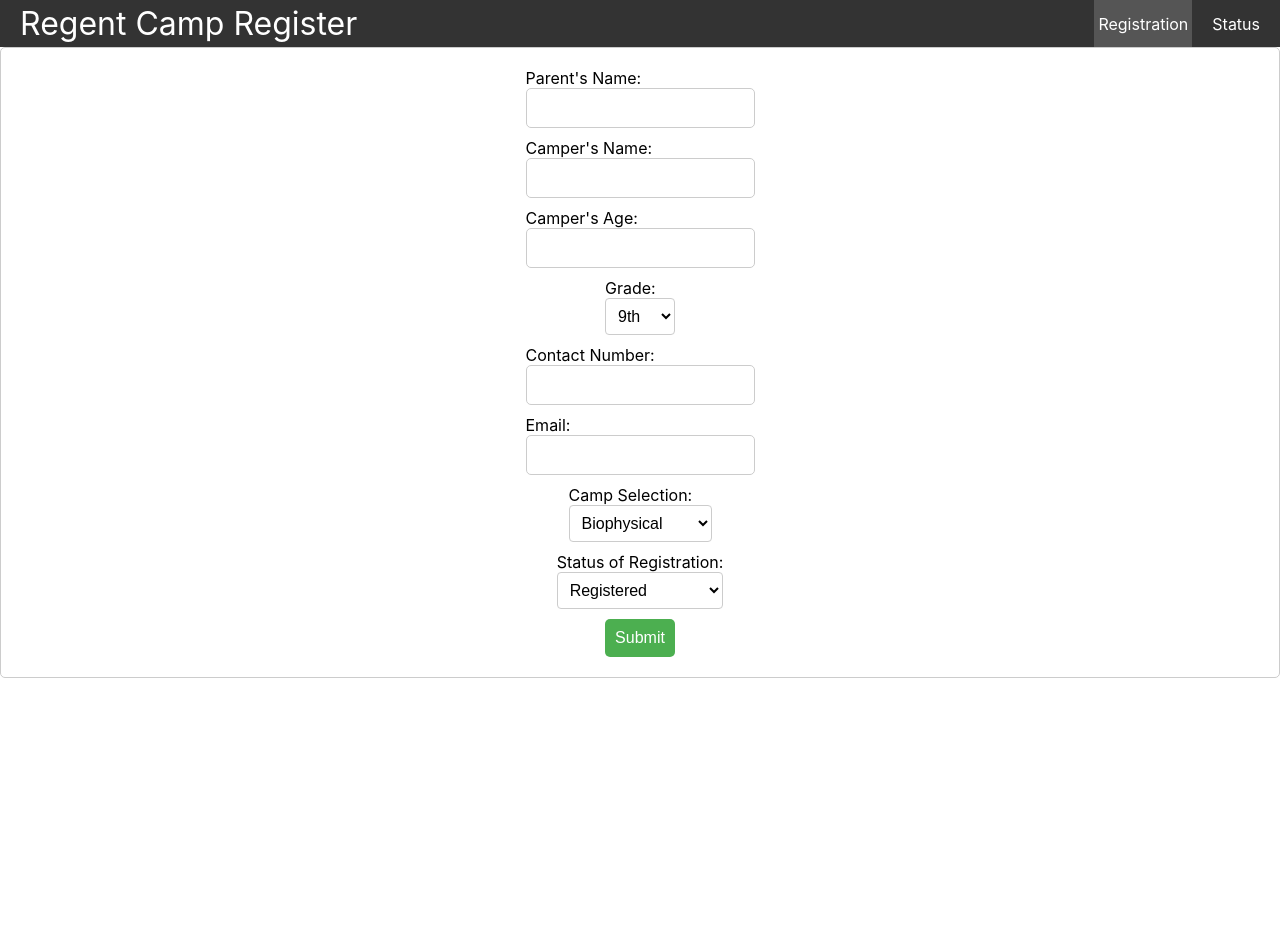
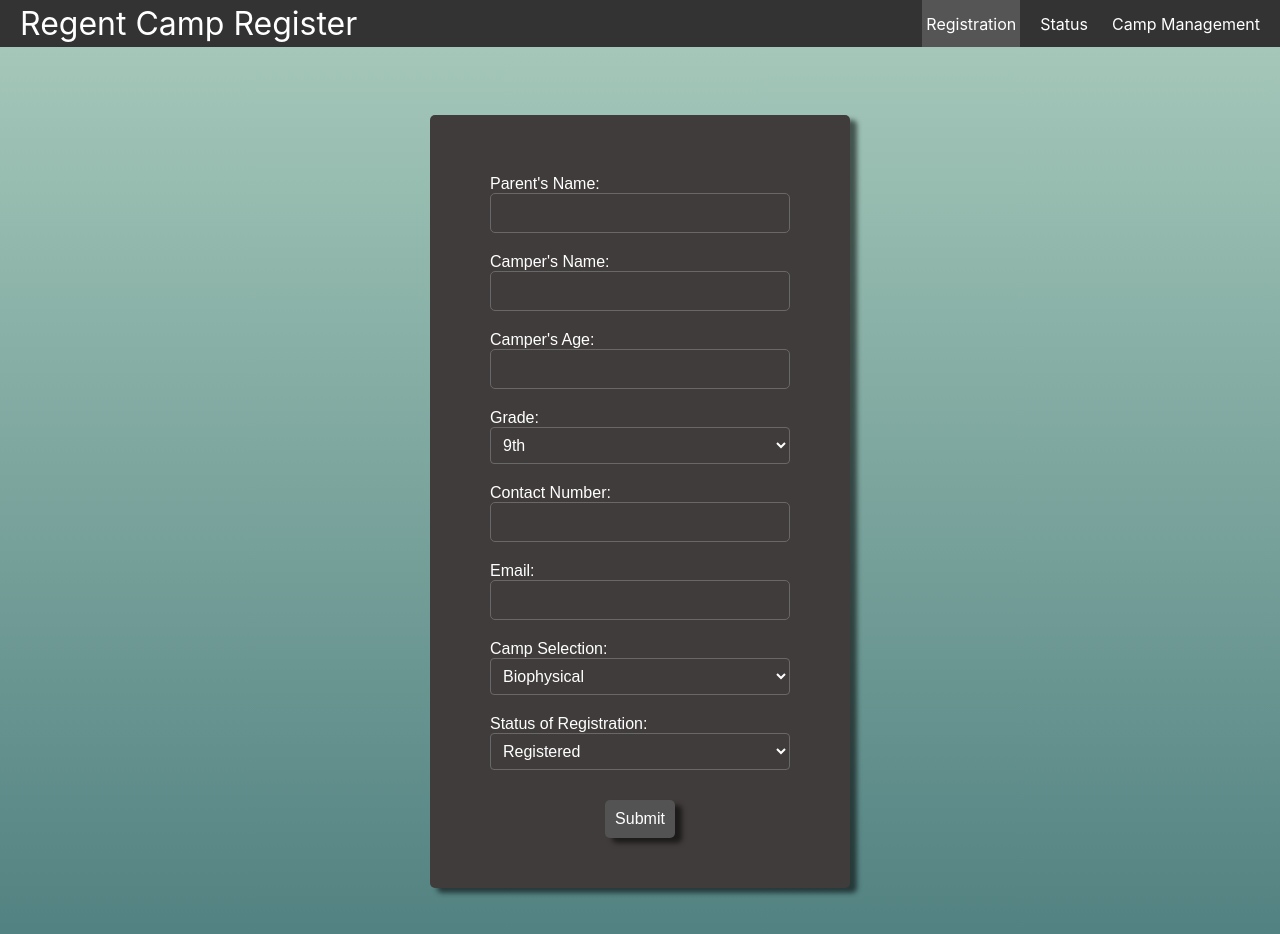
Before and after one commit to Awpertunistic/djangoRegentCamp, a React (Create React App) app: page /Registration in a window 1280 px wide. Shown: the top 934 px of the page. Before the commit the page ends 800 px from the top, so only its background shows below. Built offline with nearby package versions, Linux system fonts and the light colour scheme.

Commit message:
Registration CSS Edits
Refined the input fields and backgrounds.

```diff
--- a/src/App.js
+++ b/src/App.js
@@ -1,8 +1,9 @@
-import Navbar from "./NavigationBar";
+import Navbar from "./pages/NavigationBar";
 import React from "react";
 import Home from "./pages/Home";
 import Registration from "./pages/Registration";
 import Status from "./pages/Status";
+import CampManagement from "./pages/CampManagement";
 import { Route, Routes } from "react-router-dom";
 
 function App() {
@@ -14,6 +15,7 @@ function App() {
           <Route path="/" element={<Home />} />
           <Route path="/Registration" element={<Registration />} />
           <Route path="/Status" element={<Status />} />
+          <Route path="/CampManagement" element={<CampManagement />} />
         </Routes>
       </div>
     </>
--- a/src/index.css
+++ b/src/index.css
@@ -1,11 +1,4 @@
-body {
-  margin: 0;
-  font-family: -apple-system, BlinkMacSystemFont, 'Segoe UI', 'Roboto', 'Oxygen',
-    'Ubuntu', 'Cantarell', 'Fira Sans', 'Droid Sans', 'Helvetica Neue',
-    sans-serif;
-  -webkit-font-smoothing: antialiased;
-  -moz-osx-font-smoothing: grayscale;
-}
+
 
 code {
   font-family: source-code-pro, Menlo, Monaco, Consolas, 'Courier New',
--- /dev/null
+++ b/src/pages/CampManagement.js
@@ -0,0 +1,11 @@
+import React from "react";
+
+function CampManagement() {
+  return (
+    <div>
+        <h1>Implement server information retrieval</h1>
+    </div>
+  );
+}
+
+export default CampManagement;
--- /dev/null
+++ b/src/pages/NavigationBar.css
@@ -0,0 +1,38 @@
+.nav {
+    background-color: #333;
+    color: white;
+    display: flex;
+    justify-content: space-between;
+    align-items: stretch;
+    gap: 2rem;
+    padding: 0 1rem;
+}
+
+.site-title {
+    font-size: 2rem;
+}
+
+.nav ul {
+    padding: 0;
+    margin: 0;
+    list-style: none;
+    display: flex;
+    gap: 1rem;
+}
+
+.nav a{
+    color: inherit;
+    text-decoration: none;
+    height: 100%;
+    display: flex;
+    align-items: center;
+    padding: .25rem;
+}
+
+.nav li.active {
+    background-color: #555;
+}
+
+.nav li:hover {
+    background-color: #777;
+}
--- a/src/NavigationBar.js
+++ b/src/pages/NavigationBar.js
@@ -1,4 +1,5 @@
 import { Link } from "react-router-dom";
+import "./NavigationBar.css";
 
 export default function Navbar() {
   return (
@@ -9,6 +10,7 @@ export default function Navbar() {
       <ul>
         <CustomLink to="/Registration">Registration</CustomLink>
         <CustomLink to="/Status">Status</CustomLink>
+        <CustomLink to="/CampManagement">Camp Management</CustomLink>
       </ul>
     </nav>
   );
--- a/src/pages/Registration.css
+++ b/src/pages/Registration.css
@@ -1,30 +1,43 @@
+.form-container {
+  display: flex;
+  align-items: center;
+  font-family: 'Arial', sans-serif;
+  background: linear-gradient(to bottom, #a4c7b9, #508080);
+  padding: 68px;
+}
+
 .form {
+    width: "500px";
     display: flex;
     flex-direction: column;
     align-items: center;
-    padding: 20px;
-    border: 1px solid #ccc;
+    margin: 0 auto;
+    padding: 50px;
+    box-shadow: 7px 5px 5px rgba(0, 0, 0, 0.568);
     border-radius: 5px;
+    background-color: rgb(65, 60, 60);
   }
 
   .form__label {
     display: flex;
     flex-direction: column;
-    margin-bottom: 10px;
+    margin: 10px;
+    width: 300px;
+    color: white;
   }
 
-  .form__input,
-  .form__textarea {
+  .form__label input {
+    color: white;
+  }
+
+  .form__input {
+    background-color:rgb(65, 60, 60);
+    border: 1px solid #696868;
     padding: 10px;
     font-size: 16px;
-    border: 1px solid #ccc;
     border-radius: 5px;
     width: 100%;
     box-sizing: border-box;
-  }
-
-  .form__textarea {
-    height: 150px;
   }
 
   .form__select {
@@ -32,29 +45,32 @@
     width: 100%;
     padding: 0.5rem;
     border-radius: 4px;
-    border: 1px solid #ccc;
-    background-color: #fff;
+    border: 1px solid #696868;
+    background-color: rgb(65, 60, 60);
+    color: white;
     font-size: 1rem;
     line-height: 1.5;
     transition: border-color 0.15s ease-in-out, box-shadow 0.15s ease-in-out;
   }
 
   .form__select:focus {
-    border-color: #007bff;
+    border-color: #e5e9e0;
     outline: 0;
-    box-shadow: 0 0 0 0.2rem rgba(0, 123, 255, 0.25);
+    box-shadow: 0 0 0 0.2rem rgba(163, 167, 172, 0.25);
   }
 
   .form__submit-btn {
+    margin-top: 20px;
     padding: 10px;
     font-size: 16px;
-    background-color: #4CAF50;
+    background-color: #525352;
     color: #fff;
+    box-shadow: 7px 5px 5px rgba(0, 0, 0, 0.568);
     border: none;
     border-radius: 5px;
     cursor: pointer;
   }
 
   .form__submit-btn:hover {
-    background-color: #3e8e41;
+    background-color: #333131;
   }
--- a/src/pages/Registration.js
+++ b/src/pages/Registration.js
@@ -31,6 +31,8 @@ class Registration extends Component {
   render() {
     return (
       // Regent Camp Form Information and Handling
+      <body>
+        <section class="form-container">
           <form onSubmit={this.handleSubmit} className="form">
             <label className="form__label">
               Parent's Name:
@@ -127,6 +129,8 @@ class Registration extends Component {
               Submit
             </button>
           </form>
+        </section>
+      </body>
     );
   }
 }
--- a/src/styles.css
+++ b/src/styles.css
@@ -1,46 +1,12 @@
+body {
+    margin: 0;
+    font-family: -apple-system, BlinkMacSystemFont, 'Segoe UI', 'Roboto', 'Oxygen',
+      'Ubuntu', 'Cantarell', 'Fira Sans', 'Droid Sans', 'Helvetica Neue',
+      sans-serif;
+    -webkit-font-smoothing: antialiased;
+    -moz-osx-font-smoothing: grayscale;
+  }
+
 * {
     box-sizing: border-box;
 }
-
-body {
-    margin: 0;
-}
-
-.nav {
-    background-color: #333;
-    color: white;
-    display: flex;
-    justify-content: space-between;
-    align-items: stretch;
-    gap: 2rem;
-    padding: 0 1rem;
-}
-
-.site-title {
-    font-size: 2rem;
-}
-
-.nav ul {
-    padding: 0;
-    margin: 0;
-    list-style: none;
-    display: flex;
-    gap: 1rem;
-}
-
-.nav a{
-    color: inherit;
-    text-decoration: none;
-    height: 100%;
-    display: flex;
-    align-items: center;
-    padding: .25rem;
-}
-
-.nav li.active {
-    background-color: #555;
-}
-
-.nav li:hover {
-    background-color: #777;
-}
```
Also changed, not shown: src/App.css (added). Lines whose indentation alone changed are shown as unchanged.
